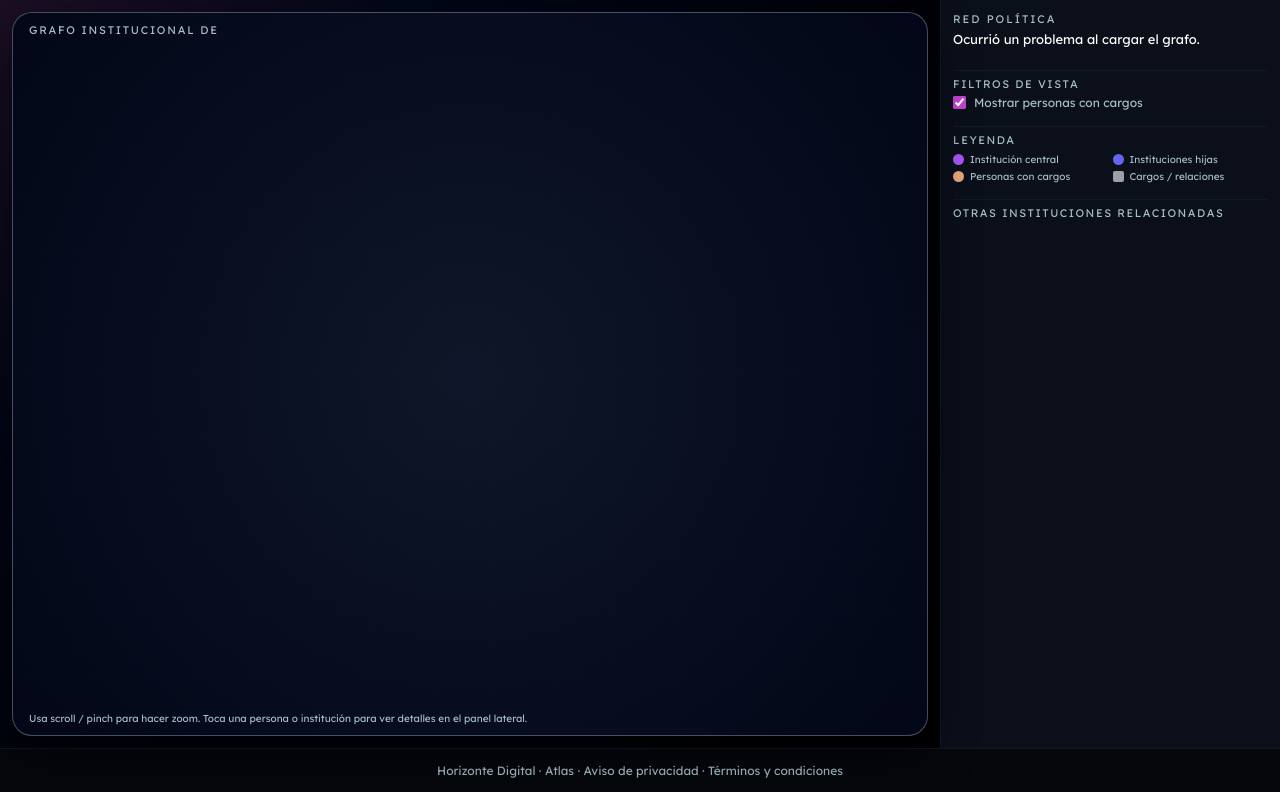
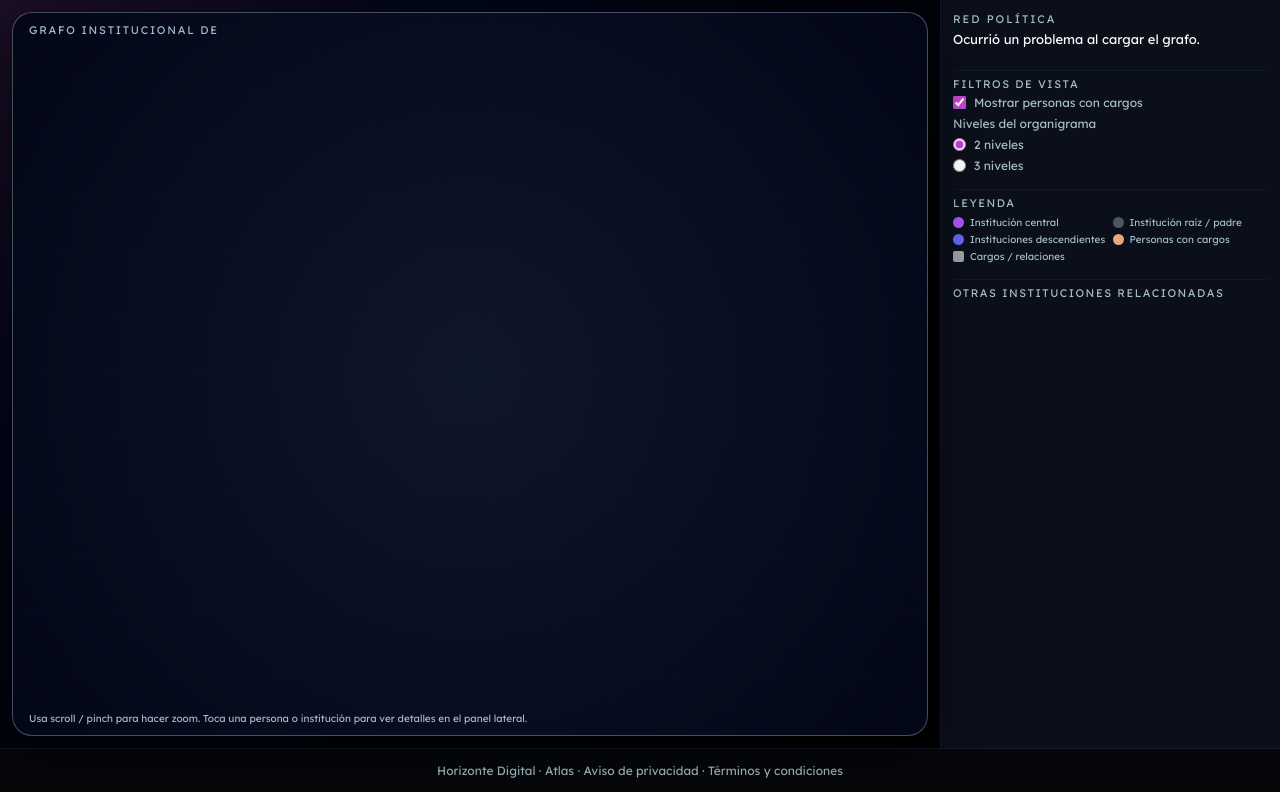
Before and after one commit to gamolo79/atlas-horizonte, a Django app: template redpolitica/templates/redpolitica/grafo_institucion.html in a window 1280 px wide. Shown: the part 68-860 px from the top of the page. Run offline with Django 5.2, Linux system fonts and the light colour scheme; the template is opened without the code that fills it, so the values that code supplies are empty; some libraries are stand-ins or nearby versions.

Commit message:
Add organigram depth toggles to institution graphs

```diff
--- a/redpolitica/templates/redpolitica/grafo_institucion.html
+++ b/redpolitica/templates/redpolitica/grafo_institucion.html
@@ -75,6 +75,15 @@
               <input type="checkbox" id="toggle-personas" checked />
               <span>Mostrar personas con cargos</span>
             </label>
+            <div class="toggle-label">Niveles del organigrama</div>
+            <label class="toggle-item">
+              <input type="radio" name="nivel-organigrama" value="2" checked />
+              <span>2 niveles</span>
+            </label>
+            <label class="toggle-item">
+              <input type="radio" name="nivel-organigrama" value="3" />
+              <span>3 niveles</span>
+            </label>
           </div>
         </div>
 
@@ -87,8 +96,12 @@
               <span>Institución central</span>
             </div>
             <div class="legend-item">
+              <span class="legend-color inst-padre"></span>
+              <span>Institución raíz / padre</span>
+            </div>
+            <div class="legend-item">
               <span class="legend-color inst-hija"></span>
-              <span>Instituciones hijas</span>
+              <span>Instituciones descendientes</span>
             </div>
             <div class="legend-item">
               <span class="legend-color personas"></span>
@@ -130,6 +143,7 @@
     const panelTitle = document.getElementById("panel-title");
     const panelContent = document.getElementById("panel-content");
     const togglePersonas = document.getElementById("toggle-personas");
+    const nivelToggles = document.querySelectorAll("input[name='nivel-organigrama']");
     const chipsContainer = document.getElementById("institutions-chips");
     const peopleChipsSection = document.getElementById("people-chips-section");
     const peopleChips = document.getElementById("people-chips");
@@ -237,22 +251,30 @@
         institucionesMap[instCentral.id] = instCentral;
 
         // Resto de instituciones relacionadas
-        (data.instituciones || []).forEach(inst => {
-          if (inst.id == null) return;
+        const hijas = data.instituciones || [];
+        const nietas = data.instituciones_nivel2 || [];
+        const ancestros = data.instituciones_ancestros || [];
+        const institucionPadre = data.institucion_padre || null;
+
+        const institucionesTodas = [
+          ...ancestros,
+          ...(institucionPadre ? [institucionPadre] : []),
+          instCentral,
+          ...hijas,
+          ...nietas
+        ];
+
+        institucionesTodas.forEach(inst => {
+          if (!inst || inst.id == null) return;
           institucionesMap[inst.id] = inst;
         });
 
-// Hijas directas de la central
-const hijas = Object.values(institucionesMap).filter(
-  inst => inst.padre === instCentral.id
-);
-
-// Institución padre (viene directa en el JSON si existe)
-let institucionPadre = data.institucion_padre || null;
-if (institucionPadre && institucionPadre.id != null) {
-  // La agregamos al mapa para poder usarla en el panel si hiciera falta
-  institucionesMap[institucionPadre.id] = institucionPadre;
-}
+        let institucionRaiz = instCentral;
+        if (ancestros.length) {
+          institucionRaiz = ancestros[ancestros.length - 1];
+        } else if (institucionPadre) {
+          institucionRaiz = institucionPadre;
+        }
 
         // Personas
         (data.personas || []).forEach(p => {
@@ -272,32 +294,51 @@ if (institucionPadre && institucionPadre.id != null) {
           }
         });
 
-        // --- 2) Nodos de instituciones ---
-        // Institución central en el centro
-        elements.push({
-          data: {
-            id: `i-${instCentral.id}`,
-            institucion_id: instCentral.id,
-            label: instCentral.nombre,
-            tipo: "institucion_central",
-            level: 0
-          }
+        // --- 2) Niveles para organigrama ---
+        const nivelesInstitucion = {};
+
+        function obtenerNivel(instId, stack = new Set()) {
+          if (instId == null || !institucionRaiz) return null;
+          if (instId === institucionRaiz.id) return 0;
+          if (nivelesInstitucion[instId] != null) return nivelesInstitucion[instId];
+          const inst = institucionesMap[instId];
+          if (!inst || inst.padre == null || stack.has(instId)) return null;
+          stack.add(instId);
+          const nivelPadre = obtenerNivel(inst.padre, stack);
+          stack.delete(instId);
+          if (nivelPadre == null) return null;
+          nivelesInstitucion[instId] = nivelPadre + 1;
+          return nivelesInstitucion[instId];
+        }
+
+        Object.values(institucionesMap).forEach(inst => {
+          const nivel = obtenerNivel(inst.id);
+          if (nivel != null) nivelesInstitucion[inst.id] = nivel;
         });
 
-        // Instituciones hijas
-        hijas.forEach(inst => {
+        const nivelCentral = nivelesInstitucion[instCentral.id] ?? 0;
+
+        // --- 3) Nodos de instituciones ---
+        Object.values(institucionesMap).forEach(inst => {
+          const nivel = nivelesInstitucion[inst.id];
+          if (nivel == null) return;
+
+          let tipo = "institucion_descendiente";
+          if (inst.id === instCentral.id) tipo = "institucion_central";
+          if (institucionRaiz && inst.id === institucionRaiz.id) tipo = "institucion_padre";
+
           elements.push({
             data: {
               id: `i-${inst.id}`,
               institucion_id: inst.id,
               label: inst.nombre,
-              tipo: "institucion_hija",
-              level: 1
+              tipo,
+              level: nivel
             }
           });
         });
 
-        // --- 3) Nodos de personas (sólo con cargos en la central) ---
+        // --- 4) Nodos de personas (sólo con cargos en la central) ---
         personasConCargoCentral.forEach(personaId => {
           const p = personasMap[personaId];
           if (!p) return;
@@ -308,24 +349,30 @@ if (institucionPadre && institucionPadre.id != null) {
               persona_id: p.id,
               label: p.nombre_completo,
               tipo: "persona",
-              level: 2
+              level: nivelCentral + 1
             }
           });
         });
 
-        // --- 4) Aristas institución central → hijas ---
-        hijas.forEach(inst => {
+        // --- 5) Aristas jerárquicas (padre → hija) ---
+        Object.values(institucionesMap).forEach(inst => {
+          if (!inst.padre) return;
+          if (!institucionesMap[inst.padre]) return;
+          const nivel = nivelesInstitucion[inst.id];
+          if (nivel == null) return;
+
           elements.push({
             data: {
-              id: `rel-inst-${instCentral.id}-${inst.id}`,
-              source: `i-${instCentral.id}`,
-              target: `i-${inst.id}`,
-              tipo: "jerarquia"
+              id: `rel-inst-${inst.padre}-${inst.id}`,
+              source: 'i-' + inst.padre,
+              target: 'i-' + inst.id,
+              tipo: "jerarquia",
+              level: nivel
             }
           });
         });
 
-        // --- 5) Aristas de cargos persona → institución central ---
+        // --- 6) Aristas de cargos persona → institución central ---
         cargos.forEach(c => {
           if (c.persona_id == null || c.institucion_id == null) return;
           if (c.institucion_id !== instCentral.id) return;
@@ -359,17 +406,12 @@ if (institucionPadre && institucionPadre.id != null) {
           container: document.getElementById("cy"),
           elements,
           layout: {
-            name: "concentric",
+            name: "breadthfirst",
             animate: false,
-            padding: 40,
-            minNodeSpacing: 40,
-            concentric: function (node) {
-              const level = node.data("level") ?? 2;
-              return 100 - level; // 0 centro, 1 anillo siguiente, 2 más afuera
-            },
-            levelWidth: function () {
-              return 1;
-            }
+            padding: 60,
+            roots: institucionRaiz ? [`#i-${institucionRaiz.id}`] : undefined,
+            directed: true,
+            spacingFactor: 1.08
           },
           style: [
             {
@@ -392,6 +434,24 @@ if (institucionPadre && institucionPadre.id != null) {
               }
             },
             {
+              selector: "node[tipo = 'institucion_padre']",
+              style: {
+                "shape": "round-rectangle",
+                "background-color": "#0f172a",
+                "border-width": 1,
+                "border-color": "#1f2937",
+                "color": "#ffffff",
+                "width": 190,
+                "height": 48,
+                "font-size": 12,
+                "font-weight": "600",
+                "text-wrap": "wrap",
+                "text-max-width": 170,
+                "text-background-color": "#0c1220",
+                "text-background-opacity": 0.9
+              }
+            },
+            {
               selector: "node[tipo = 'institucion_central']",
               style: {
                 "shape": "round-rectangle",
@@ -410,7 +470,7 @@ if (institucionPadre && institucionPadre.id != null) {
               }
             },
             {
-              selector: "node[tipo = 'institucion_hija']",
+              selector: "node[tipo = 'institucion_descendiente']",
               style: {
                 "shape": "round-rectangle",
                 "background-color": "#1a1025",
@@ -460,7 +520,9 @@ if (institucionPadre && institucionPadre.id != null) {
             {
               selector: "edge[tipo = 'jerarquia']",
               style: {
-                "line-style": "solid"
+                "line-style": "solid",
+                "target-arrow-shape": "triangle",
+                "target-arrow-color": "#9aa0a6"
               }
             }
           ]
@@ -499,11 +561,12 @@ if (institucionPadre && institucionPadre.id != null) {
             chipsContainer.appendChild(row);
           }
 
-          if (institucionPadre) {
-            addGroup("Institución padre", [institucionPadre]);
+          if (institucionRaiz && institucionRaiz.id !== instCentral.id) {
+            addGroup("Institución raíz", [institucionRaiz]);
           }
 
           addGroup("Instituciones hijas", hijas);
+          addGroup("Instituciones en 2º nivel", nietas);
         }
 
         // Chips de personas con cargos para navegar a sus grafos
@@ -542,12 +605,52 @@ if (institucionPadre && institucionPadre.id != null) {
           });
         }
 
+        // --- Toggle de niveles del organigrama ---
+        const organigramaRootSelector = institucionRaiz ? `#i-${institucionRaiz.id}` : undefined;
+
+        function applyOrganigramaLevel(maxLevel) {
+          cy.batch(() => {
+            cy.nodes("[tipo ^= 'institucion']").forEach(node => {
+              const nivel = node.data("level") ?? 0;
+              const mostrar = nivel <= maxLevel;
+              node.style("display", mostrar ? "element" : "none");
+            });
+
+            cy.edges("[tipo = 'jerarquia']").forEach(edge => {
+              const nivel = edge.data("level") ?? 0;
+              const mostrar = nivel <= maxLevel;
+              edge.style("display", mostrar ? "element" : "none");
+            });
+          });
+
+          cy.layout({
+            name: "breadthfirst",
+            animate: false,
+            padding: 60,
+            roots: organigramaRootSelector ? [organigramaRootSelector] : undefined,
+            directed: true,
+            spacingFactor: 1.08
+          }).run();
+        }
+
+        let nivelOrganigrama = 2;
+        applyOrganigramaLevel(nivelOrganigrama);
+
+        nivelToggles.forEach(toggle => {
+          toggle.addEventListener("change", (e) => {
+            if (!e.target.checked) return;
+            const nuevoNivel = parseInt(e.target.value, 10) || 2;
+            nivelOrganigrama = nuevoNivel;
+            applyOrganigramaLevel(nivelOrganigrama);
+          });
+        });
+
         // Click en nodos
         cy.on("tap", "node", evt => {
           const node = evt.target;
           const tipo = node.data("tipo");
 
-          if (tipo === "institucion_central" || tipo === "institucion_hija") {
+          if (tipo === "institucion_central" || tipo === "institucion_padre" || tipo === "institucion_descendiente") {
             const instId = node.data("institucion_id");
             const inst = institucionesMap[instId];
             if (inst) setPanelForInstitucion(inst);
@@ -576,7 +679,7 @@ if (institucionPadre && institucionPadre.id != null) {
           setPanelForCargo(cargo);
         });
 
-        logDebug("Grafo institucional dibujado (central + hijas + personas central).");
+        logDebug("Grafo institucional dibujado como organigrama con niveles dinámicos.");
       })
       .catch(err => {
         console.error("Error cargando grafo de institución:", err);
```
Also changed, not shown: redpolitica/views.py (+20 -3 lines).
